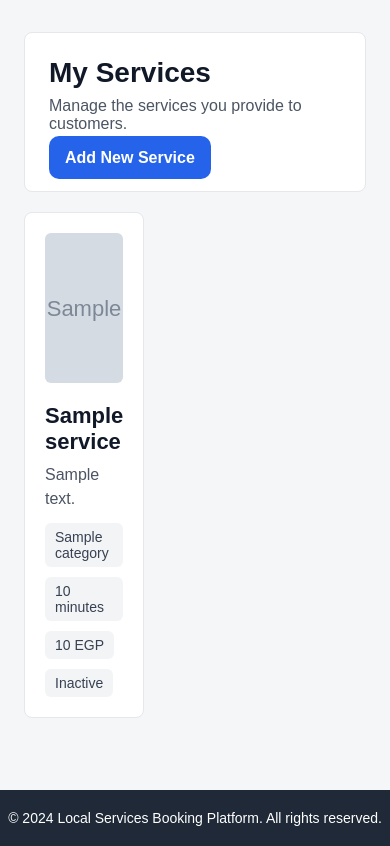
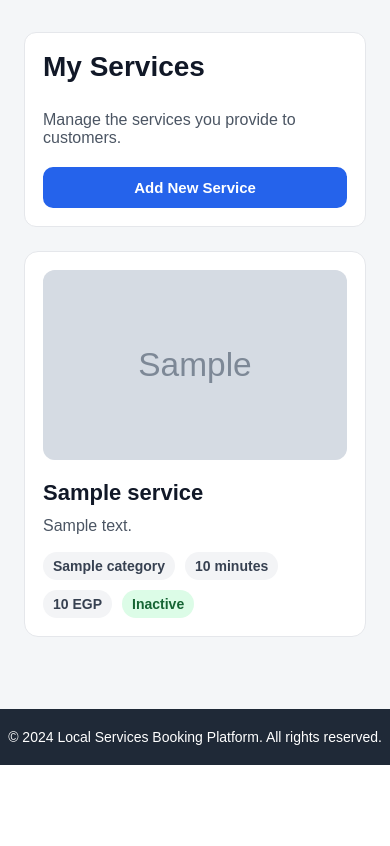
Before and after one commit to mostafa2742002/Local-Services-Booking-Platform, a Flask app: template app/templates/services/provider_services.html in a window 390 px wide. Shown: the part 79-925 px from the top of the page. After the commit the page ends 844 px from the top, so only its background shows below. Run offline with Flask 3, Linux system fonts and the light colour scheme; the template is opened without the code that fills it: most values are stand-ins (such as "Sample title", 1, 10 or a date in 2020); grey boxes marked "Sample" are stand-in pictures; some libraries are stand-ins or nearby versions.

Commit message:
Add provider services styles and update stylesheet reference for improved UI

```diff
--- a/app/static/css/service/provider_services.css
+++ b/app/static/css/service/provider_services.css
@@ -0,0 +1,139 @@
+.page-header {
+    display: flex;
+    justify-content: space-between;
+    align-items: center;
+    gap: 20px;
+
+    background: #ffffff;
+    border: 1px solid #e5e7eb;
+    border-radius: 12px;
+    padding: 24px;
+    margin-bottom: 24px;
+}
+
+.page-header h1 {
+    margin: 0 0 8px;
+    font-size: 28px;
+    color: #111827;
+}
+
+.page-header p {
+    margin: 0;
+    color: #4b5563;
+    font-size: 16px;
+}
+
+.primary-btn {
+    display: inline-block;
+    border: none;
+    background: #2563eb;
+    color: #ffffff;
+    padding: 12px 18px;
+    border-radius: 10px;
+    font-size: 15px;
+    font-weight: 700;
+    cursor: pointer;
+    text-align: center;
+    white-space: nowrap;
+}
+
+.primary-btn:hover {
+    background: #1d4ed8;
+}
+
+.services-list {
+    display: grid;
+    gap: 18px;
+}
+
+.service-card {
+    display: grid;
+    grid-template-columns: 180px 1fr;
+    align-items: center;
+    gap: 20px;
+
+    background: #ffffff;
+    border: 1px solid #e5e7eb;
+    border-radius: 14px;
+    padding: 18px;
+}
+
+.service-card img {
+    width: 180px;
+    height: 130px;
+    object-fit: cover;
+    border-radius: 12px;
+    background: #f3f4f6;
+}
+
+.service-card h2 {
+    margin: 0 0 8px;
+    font-size: 22px;
+    color: #111827;
+}
+
+.service-card p {
+    margin: 0 0 14px;
+    color: #4b5563;
+    line-height: 1.5;
+}
+
+.service-meta {
+    display: flex;
+    flex-wrap: wrap;
+    gap: 10px;
+}
+
+.service-meta span {
+    background: #f3f4f6;
+    color: #374151;
+    padding: 6px 10px;
+    border-radius: 999px;
+    font-size: 14px;
+    font-weight: 700;
+}
+
+.service-meta span:last-child {
+    background: #dcfce7;
+    color: #166534;
+}
+
+.empty-state {
+    background: #ffffff;
+    border: 1px solid #e5e7eb;
+    border-radius: 12px;
+    padding: 32px;
+    text-align: center;
+}
+
+.empty-state h2 {
+    margin: 0 0 8px;
+    color: #111827;
+}
+
+.empty-state p {
+    margin: 0;
+    color: #4b5563;
+}
+
+@media (max-width: 768px) {
+    .page-header {
+        flex-direction: column;
+        align-items: flex-start;
+        padding: 18px;
+    }
+
+    .primary-btn {
+        width: 100%;
+    }
+
+    .service-card {
+        grid-template-columns: 1fr;
+        padding: 18px;
+    }
+
+    .service-card img {
+        width: 100%;
+        height: 190px;
+    }
+}
--- a/app/templates/services/provider_services.html
+++ b/app/templates/services/provider_services.html
@@ -1,7 +1,7 @@
 {% extends "base.html" %}
 
 {% block styles %}
-    <link rel="stylesheet" href="{{ url_for('static', filename='css/services.css') }}">
+    <link rel="stylesheet" href="{{ url_for('static', filename='css/service/provider_services.css') }}">
 {% endblock %}
 
 {% block content %}
```
